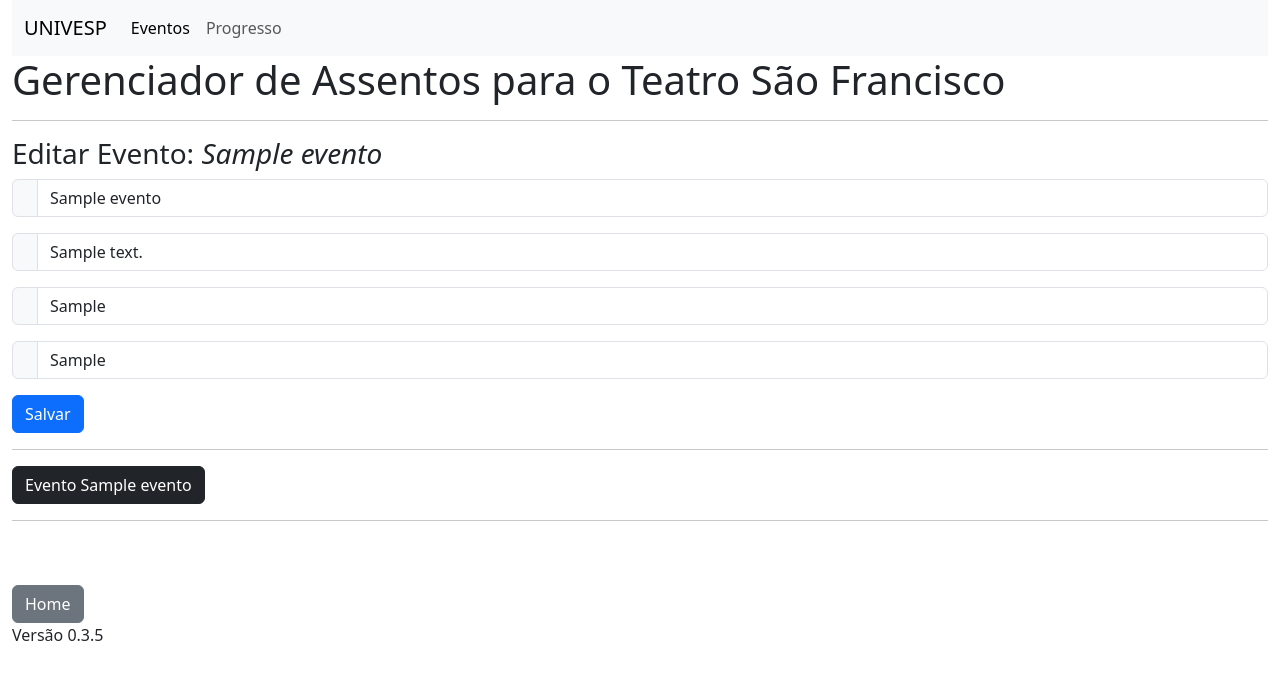
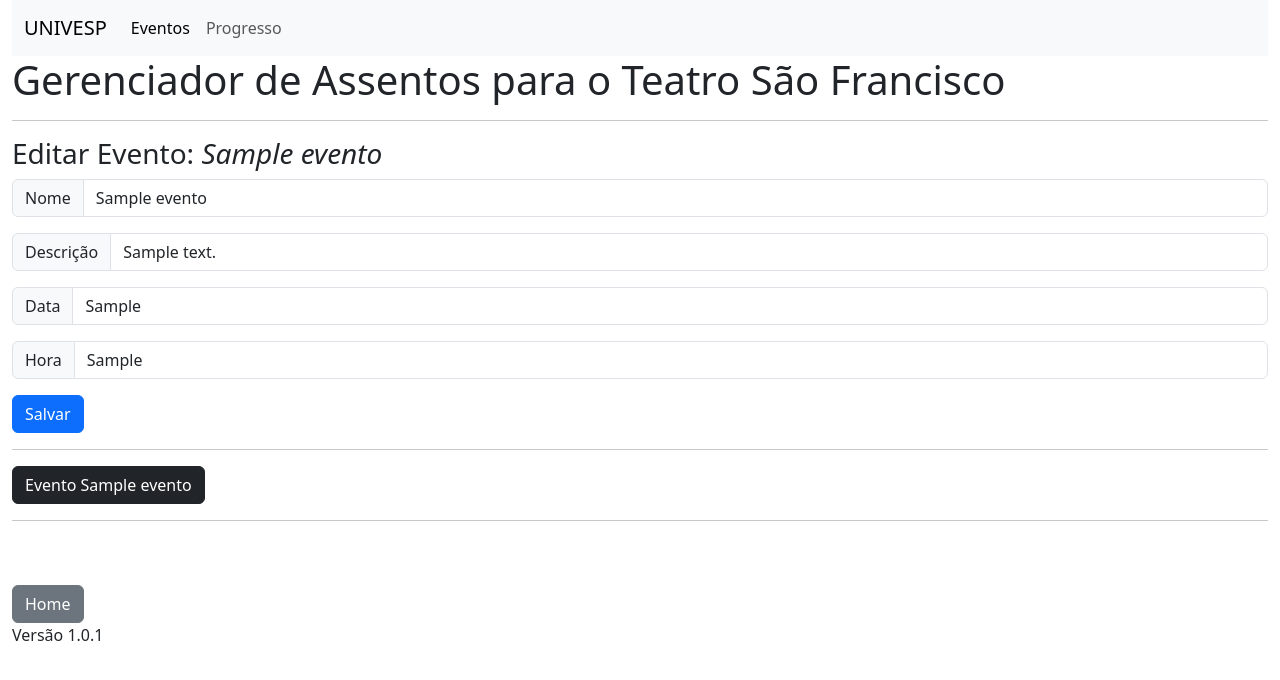
Before and after one commit to kizumba/TCC2024, a Flask app: page /evento_editar/1 in a window 1280 px wide. Shown: the top 680 px of the page. Run offline with Flask 3, Linux system fonts and the light colour scheme; tables that the repository leaves empty hold one stand-in row (values such as "Sample post").

Commit message:
Versão final, obrigado

```diff
--- a/templates/base.html
+++ b/templates/base.html
@@ -30,7 +30,7 @@
     <br><br>
     <a class="btn btn-secondary" href="/index" role="button">Home</a>
     <br>
-    <footer>Versão 0.3.5</footer>
+      <footer>Versão 1.0.1</footer>
     </div>
 
     <script src="https://cdn.jsdelivr.net/npm/bootstrap@5.3.3/dist/js/bootstrap.bundle.min.js" integrity="sha384-YvpcrYf0tY3lHB60NNkmXc5s9fDVZLESaAA55NDzOxhy9GkcIdslK1eN7N6jIeHz" crossorigin="anonymous"></script>
--- a/templates/evento_editar.html
+++ b/templates/evento_editar.html
@@ -6,22 +6,22 @@
 <h3>Editar Evento: <i>{{evento.nome}}</i></h3>
 <form action="/evento_editar/{{evento.id}}" method="post">
   <div class="input-group mb-3">
-    <span class="input-group-text" id="basic-addon1"></span>
+    <span class="input-group-text" id="basic-addon1">Nome</span>
     <input type="text" class="form-control"
         placeholder="Nome do evento" aria-label="Username" aria-describedby="basic-addon1" name="nome" required value="{{evento.nome}}">
   </div>
   <div class="input-group mb-3">
-    <span class="input-group-text" id="basic-addon1"></span>
+    <span class="input-group-text" id="basic-addon1">Descrição</span>
     <input type="text" class="form-control"
         placeholder="Descrição" aria-label="Username" aria-describedby="basic-addon1" name="descricao" required value="{{evento.descricao}}">
   </div>
   <div class="input-group mb-3">
-    <span class="input-group-text" id="basic-addon1"></span>
+    <span class="input-group-text" id="basic-addon1">Data</span>
     <input type="text" class="form-control"
         placeholder="dd/mm/aaaa" aria-label="Username" aria-describedby="basic-addon1" name="data" required value="{{evento.data}}">
   </div>
   <div class="input-group mb-3">
-    <span class="input-group-text" id="basic-addon1"></span>
+    <span class="input-group-text" id="basic-addon1">Hora</span>
     <input type="text" class="form-control"
         placeholder="hh:mm" aria-label="Username" aria-describedby="basic-addon1" name="hora" required value="{{evento.hora_inicio}}">
   </div>
```
Also changed, not shown: instance/tcc400.db.
